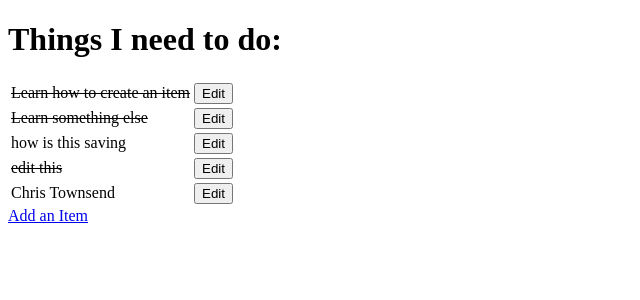
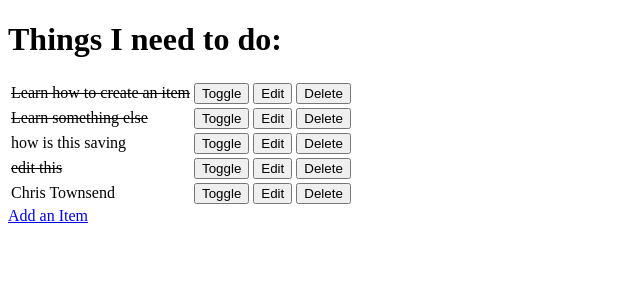
Before and after one commit to chris-townsend/hello-django, a Django app: page / in a window 1280 px wide. Shown: the top 300 px of the page, without its empty margins (0-640 px from the left). Run offline with Django 3.2, Linux system fonts and the light colour scheme; data comes from the database, SQL or seed files in the repository; both versions use the stored data as it was after the commit.

Commit message:
Add delete function

```diff
--- a/django_todo/urls.py
+++ b/django_todo/urls.py
@@ -15,11 +15,13 @@ Including another URLconf
 """
 from django.contrib import admin
 from django.urls import path
-from todo.views import get_todo_list, add_item, edit_item
+from todo import views
 
 urlpatterns = [
     path('admin/', admin.site.urls),
-    path('', get_todo_list, name='get_todo_list'),
-    path('add', add_item, name='add'),
-    path('edit/<item_id>', edit_item, name='edit')
+    path('', views.get_todo_list, name='get_todo_list'),
+    path('add', views.add_item, name='add'),
+    path('edit/<item_id>', views.edit_item, name='edit'),
+    path('toggle/<item_id>', views.toggle_item, name='toggle'),
+    path('delete/<item_id>', views.delete_item, name='delete'),
 ]
--- a/todo/templates/todo/todo_list.html
+++ b/todo/templates/todo/todo_list.html
@@ -18,8 +18,20 @@
                 {% endif%}
                 <td>
                     <a>
+                        <a href = "/toggle/{{ item.id }}">
+                        <button>Toggle</button>
+                    </a>
+                </td>
+                <td>
+                    <a>
                         <a href = "/edit/{{ item.id }}">
                         <button>Edit</button>
+                    </a>
+                </td>
+                <td>
+                    <a>
+                        <a href = "/delete/{{ item.id }}">
+                        <button>Delete</button>
                     </a>
                 </td>
              </tr>
--- a/todo/views.py
+++ b/todo/views.py
@@ -39,3 +39,16 @@ def edit_item(request, item_id):
         'form': form
         }
     return render(request, 'todo/edit_item.html', context)
+
+
+def toggle_item(request, item_id):
+    item = get_object_or_404(Item, id=item_id)
+    item.done = not item.done
+    item.save()
+    return redirect('get_todo_list')
+
+
+def delete_item(request, item_id):
+    item = get_object_or_404(Item, id=item_id)
+    item.delete()
+    return redirect('get_todo_list')
```
Also changed, not shown: db.sqlite3.
